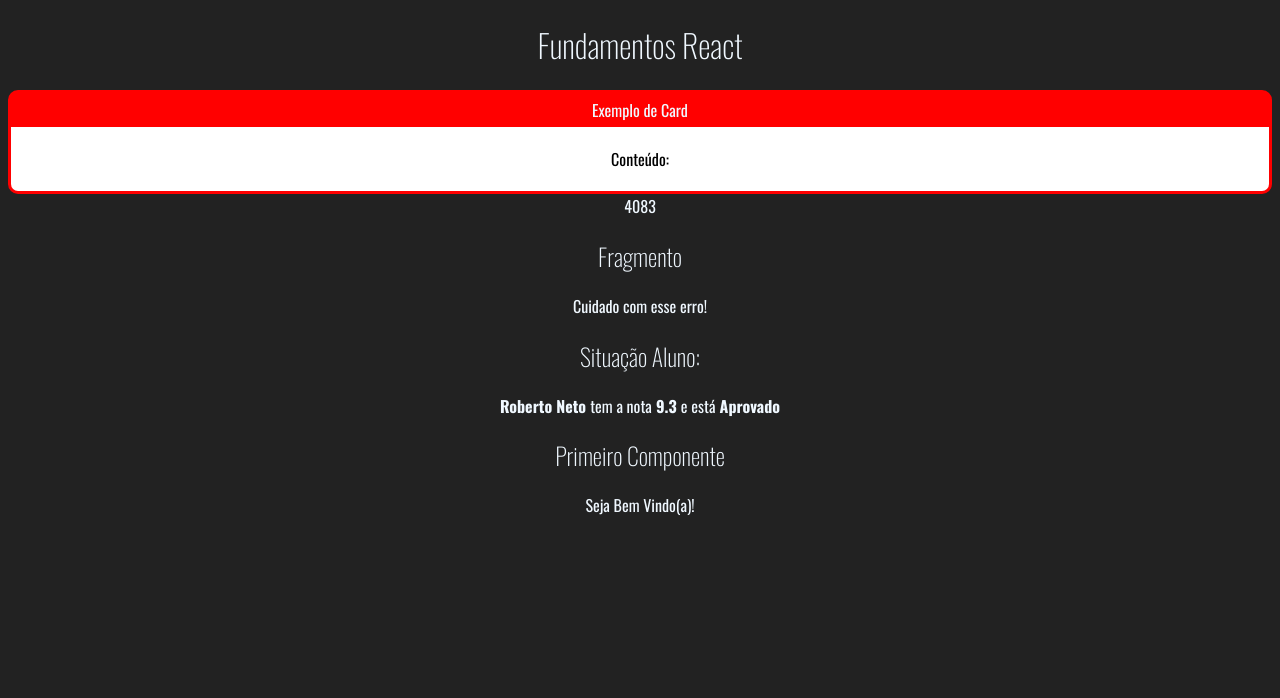
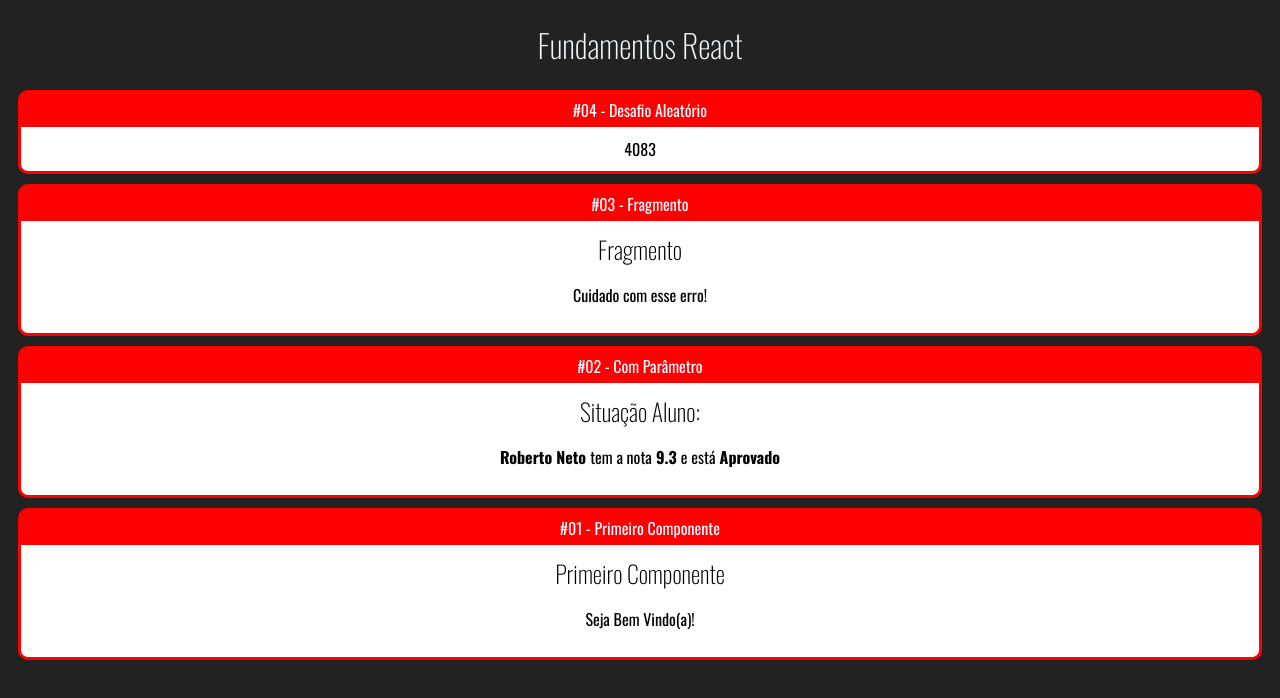
Before and after one commit to Robertorosmaninho/fundamentos-react, a React (Create React App) app: page / in a window 1280 px wide. Shown: the top 698 px of the page. Built offline with nearby package versions, Linux system fonts and the light colour scheme.

Commit message:
Using Card for all applications

```diff
--- a/src/App.jsx
+++ b/src/App.jsx
@@ -10,15 +10,25 @@ import Card from './components/layout/Card'
 export default _ =>
     <div id="app">
         <h1>Fundamentos React</h1>
-        <Card titulo="Exemplo de Card">
+        <Card titulo="#04 - Desafio Aleatório">
+            <Random min={1} max={10000} />
+        </Card>
 
+        <Card titulo="#03 - Fragmento">
+            <Fragmento />
         </Card>
-        <Random min={1} max={10000}/>
-        <Fragmento />
+
+        <Card titulo="#02 - Com Parâmetro">
             <ComParametro
                 titulo="Situação Aluno:"
                 aluno="Roberto Neto"
                 nota={9.3}
             />
+        </Card>
+
+        <Card titulo="#01 - Primeiro Componente">
             <Primeiro></Primeiro>
+        </Card>
+
+
     </div>
--- a/src/components/layout/Card.css
+++ b/src/components/layout/Card.css
@@ -3,6 +3,7 @@
     border: 3px solid red;
     border-radius: 10px;
     overflow: hidden;
+    margin: 10px;
 }
 
 .Card .Title {
@@ -15,5 +16,5 @@
 .Card .Content {
     background-color: #fff;
     color: #000;
-    padding: 20px;
+    padding: 10px;
 }
--- a/src/components/layout/Card.jsx
+++ b/src/components/layout/Card.jsx
@@ -6,7 +6,9 @@ export default props => {
     return (
         <div className="Card">
             <div className="Title"> {props.titulo}</div>
-            <div className="Content">Conteúdo: </div>
+            <div className="Content">
+                {props.children}
+            </div>
         </div>
     )
 }
--- a/src/index.css
+++ b/src/index.css
@@ -8,3 +8,7 @@ body {
 h1, h2, h3 {
     font-weight: 200;
 }
+
+h2, h3 {
+    margin: 0;
+}
```
Also changed, not shown: 1 other file (tests, documents, lock files or other folders). Lines whose indentation alone changed are shown as unchanged.
